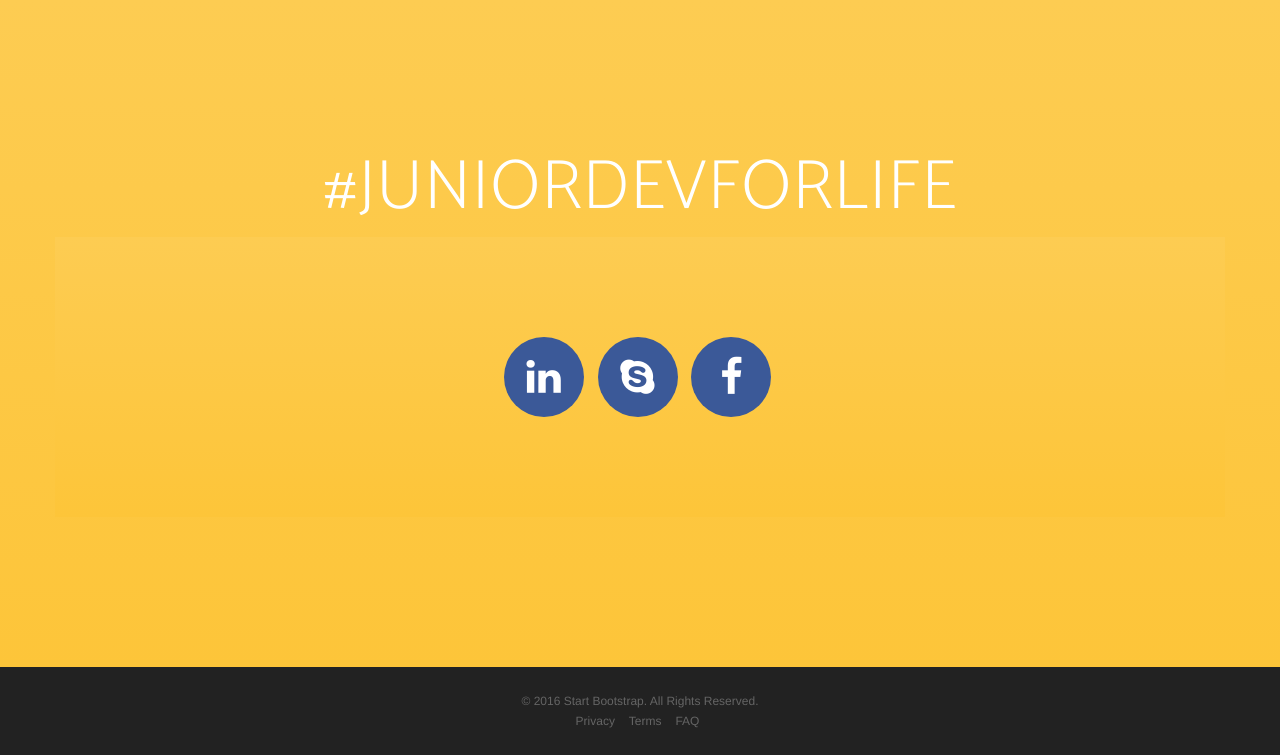
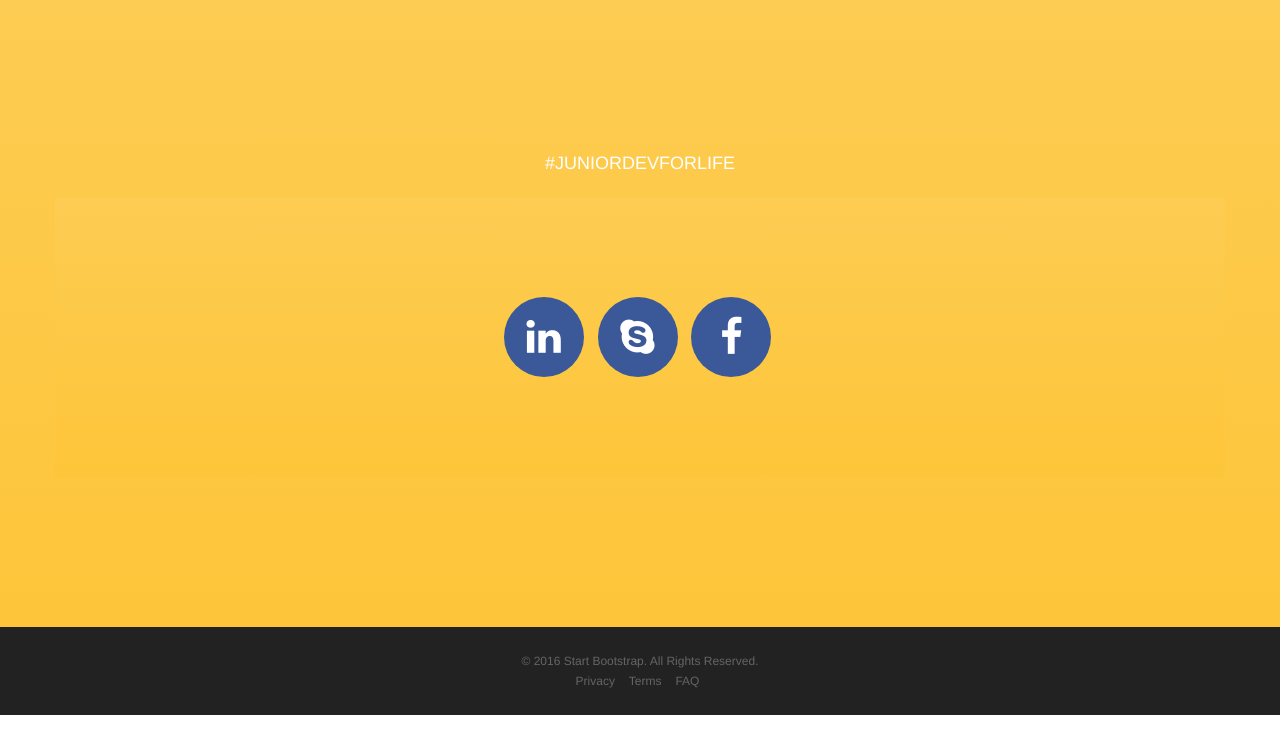
Before and after one commit to atanevski/atanevski.github.io, a website: page index.html in a window 1280 px wide. Shown: the part 800-1555 px from the top of the page. After the commit the page ends 1515 px from the top, so only its background shows below. Drawn offline with nearby package versions, Linux system fonts and the light colour scheme; a web font is replaced by a local one.

Commit message:
changes v55

```diff
--- a/index.html
+++ b/index.html
@@ -51,7 +51,7 @@
             <!-- Collect the nav links, forms, and other content for toggling -->
             <div class="collapse navbar-collapse" id="bs-example-navbar-collapse-1">
                 <ul class="nav navbar-nav navbar-right">
-                                        <li>
+                    <li>
                         <a class="page-scroll" href="#page-top">Home</a>
                     </li>
                     <li>
@@ -95,7 +95,7 @@
         <div class="container">
             <div class="row">
                 <div class="col-md-8 col-md-offset-2">
-                    <h2 class="section-heading"><a href="https://twitter.com/search?q=%23juniordevforlife&src=typd" style="color:white">#JUNIORDEVFORLIFE</a></h2>
+                    <p class="section-heading"><a href="https://twitter.com/search?q=%23juniordevforlife&src=typd" style="color:white">#JUNIORDEVFORLIFE</a></p>
                 </div>
             </div>
             <div class="row">
```
